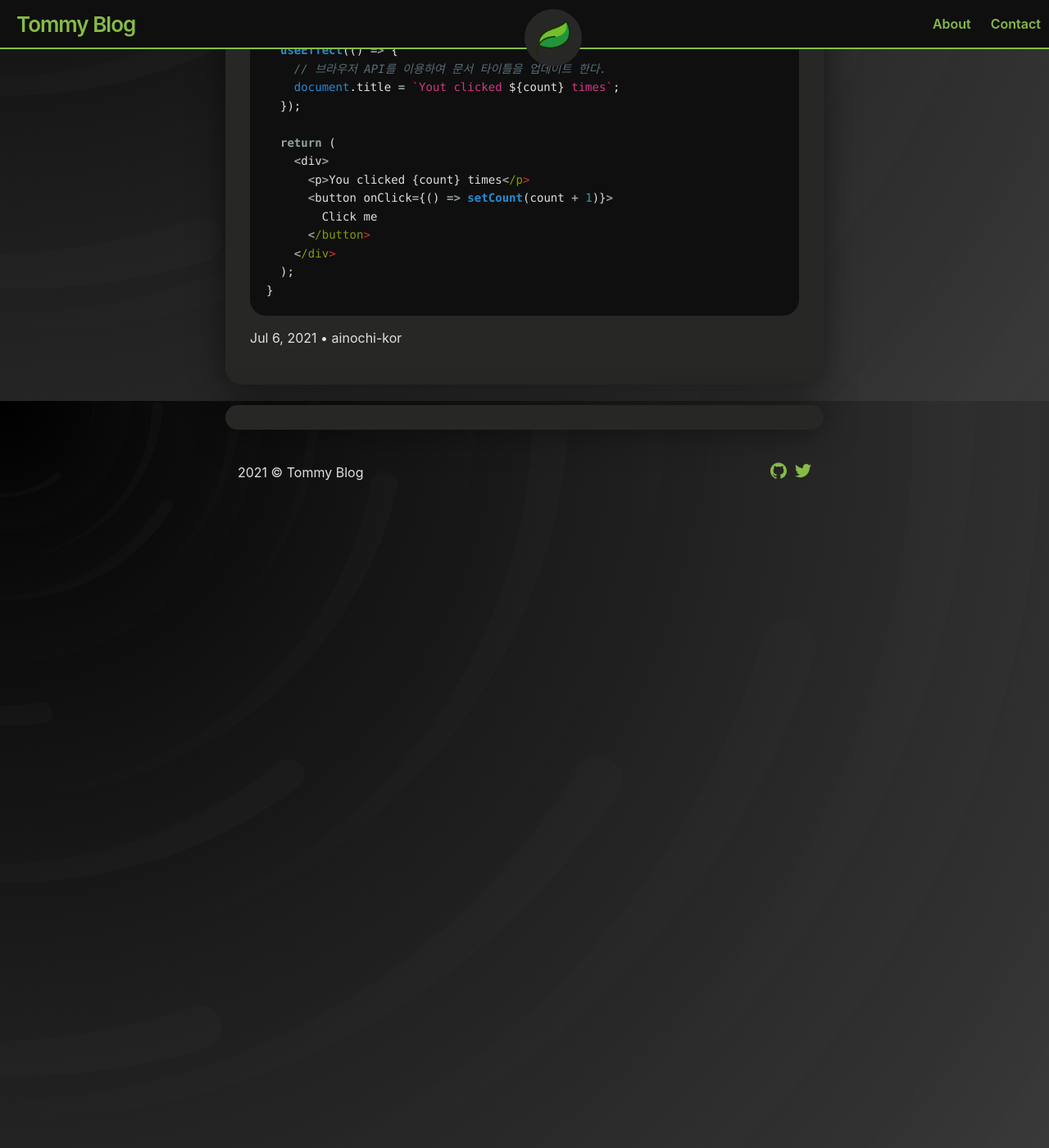
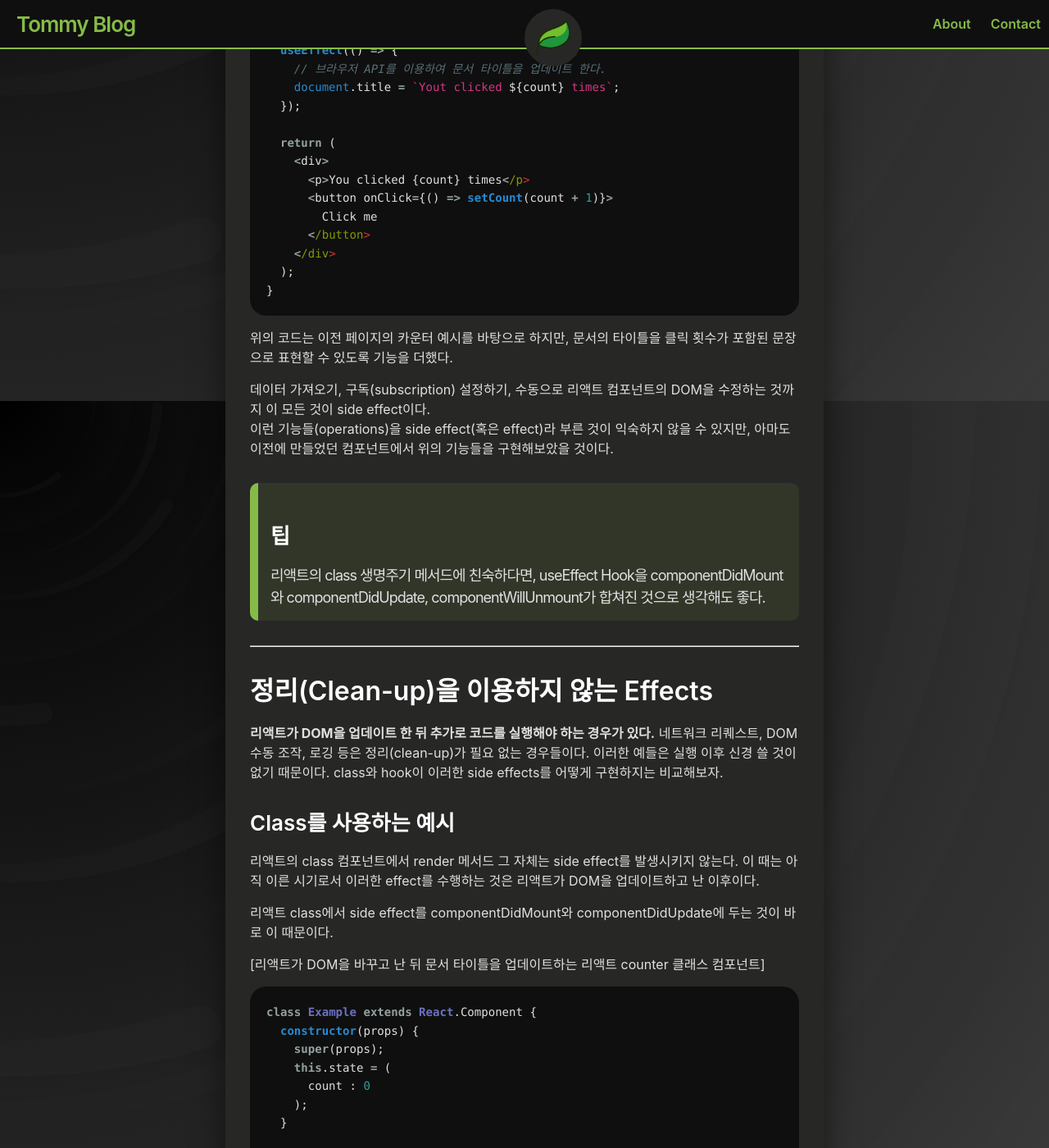
Before and after one commit to ainochi-kor/ainochi-kor.github.io, a Jekyll site: the page built from _posts/React-Hook/2021-07-06-04_Effect Hook 사용하기.md, in a window 1280 px wide and 1400 px high, scrolled down 471 px. Shown: the whole window at 82% size. Built offline with Jekyll 4.4.1, drawn with Linux system fonts in a browser that asks for light colours; a script that is not in the unit is left out; some of the changed text lies outside the part shown.

Commit message:
add Effect Hook 사용하기

````diff
--- a/_posts/React-Hook/2021-07-06-04_Effect Hook 사용하기.md
+++ b/_posts/React-Hook/2021-07-06-04_Effect Hook 사용하기.md
@@ -32,3 +32,87 @@ function Example() {
   );
 }
 ```
+위의 코드는 이전 페이지의 카운터 예시를 바탕으로 하지만, 문서의 타이틀을 클릭 횟수가 포함된 문장으로 표현할 수 있도록 기능을 더했다.
+
+데이터 가져오기, 구독(subscription) 설정하기, 수동으로 리액트 컴포넌트의 DOM을 수정하는 것까지 이 모든 것이 side effect이다.
+이런 기능들(operations)을 side effect(혹은 effect)라 부른 것이 익숙하지 않을 수 있지만, 아마도 이전에 만들었던 컴포넌트에서 위의 기능들을 구현해보았을 것이다.
+
+> ### 팁
+> 리액트의 class 생명주기 메서드에 친숙하다면, useEffect Hook을 componentDidMount와 componentDidUpdate, componentWillUnmount가 합쳐진 것으로 생각해도 좋다.
+
+---
+
+## 정리(Clean-up)을 이용하지 않는 Effects
+
+**리액트가 DOM을 업데이트 한 뒤 추가로 코드를 실행해야 하는 경우가 있다.** 네트워크 리퀘스트, DOM 수동 조작, 로깅 등은 정리(clean-up)가 필요 없는 경우들이다. 이러한 예들은 실행 이후 신경 쓸 것이 없기 때문이다. class와 hook이 이러한 side effects를 어떻게 구현하지는 비교해보자.
+
+
+### Class를 사용하는 예시
+
+리액트의 class 컴포넌트에서 render 메서드 그 자체는 side effect를 발생시키지 않는다. 이 때는 아직 이른 시기로서 이러한 effect를 수행하는 것은 리액트가 DOM을 업데이트하고 난 이후이다.
+
+리액트 class에서 side effect를 componentDidMount와 componentDidUpdate에 두는 것이 바로 이 때문이다.
+
+[리액트가 DOM을 바꾸고 난 뒤 문서 타이틀을 업데이트하는 리액트 counter 클래스 컴포넌트]
+
+``` js
+class Example extends React.Component {
+  constructor(props) {
+    super(props);
+    this.state = (
+      count : 0
+    );
+  }
+
+  componentDidMount() {
+    document.title = `You clicked ${this.state.count} times`;
+  }
+
+  componentDidUpdate() {
+    document.title = `You clicked ${this.state.count} times`;
+  }
+
+  render() {
+    return (
+      <div>
+        <p>You clicked {this.state.count} times</p>
+        <button onClick={() => this.setState({ count: this.state.count + 1})}>
+          Click me
+        </button>
+      </div>
+    );
+  }
+}
+```
+
+위 코드에서 **class 안의 두 개의 생명주기 메서드에 같은 코드가 중복되는 것에 주의하자.**
+
+이는 컴포넌트가 이제 막 마운트된 단계인지 아니면 업데이트 되는 것인지에 상관없이 같은 side effect를 수행해야 하기 때문이다. 개념적으로 렌더링 이후에는 항상 같은 코드가 수행되기를 바라는 것이다. 하지만 리액트 클래스 컴포넌트는 그러한 메서드를 가지고 있지 않다. 함수를 별개의 메서드로 뽑아낸다고 해도 여전히 두 장소에서 함수를 불러내야 한다.
+
+이제 useEffect Hook에서 같은 기능을 어떻게 구현하는지 보자.
+
+### Hook을 이용하는 예시
+
+``` js
+import React, {useState, useEffect} from 'react';
+
+function Example() {
+  const [count, setCount] = useState(0);
+
+  useEffect(() => {
+    document.title = `You clicked ${count} times`;
+  });
+
+  return (
+    <div>
+      <p>You clicked {count} times</p>
+      <button onClick={() => setCount(count + 1)}>
+        Click me
+      </button>
+    </div>
+  );
+}
+```
+
+#### useEffect가 하는 일은 무엇일까요?
+useEffect Hook을 이용하여 우리는 리액트에게 컴포넌트가 렌더링 이후에 어떤 일을 수행해야 하는 지를 말한다. 리액트는 우리가 넘긴 함수를 기억했다가(이 함수를 'effect'라고 부른다.) DOM 업데이트를 수행한 이후에 불러낼 것이다. 위의 경우에도 effect를 통해 문서 타이틀을 지정하지만, 이 외에도 데이터를 가져오거나 다른 명령형(imperative) API를 불러내는 일도 할 수 있다.
````
